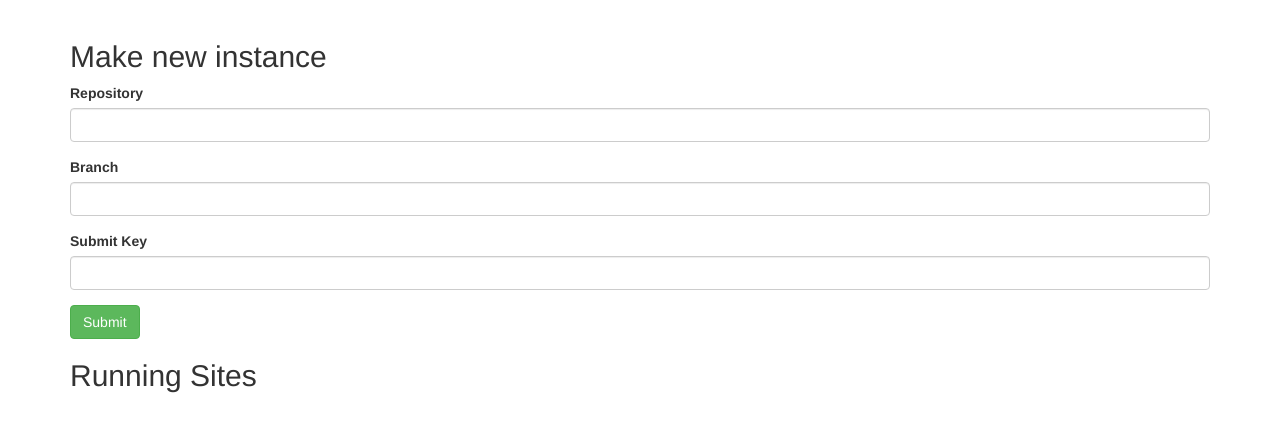
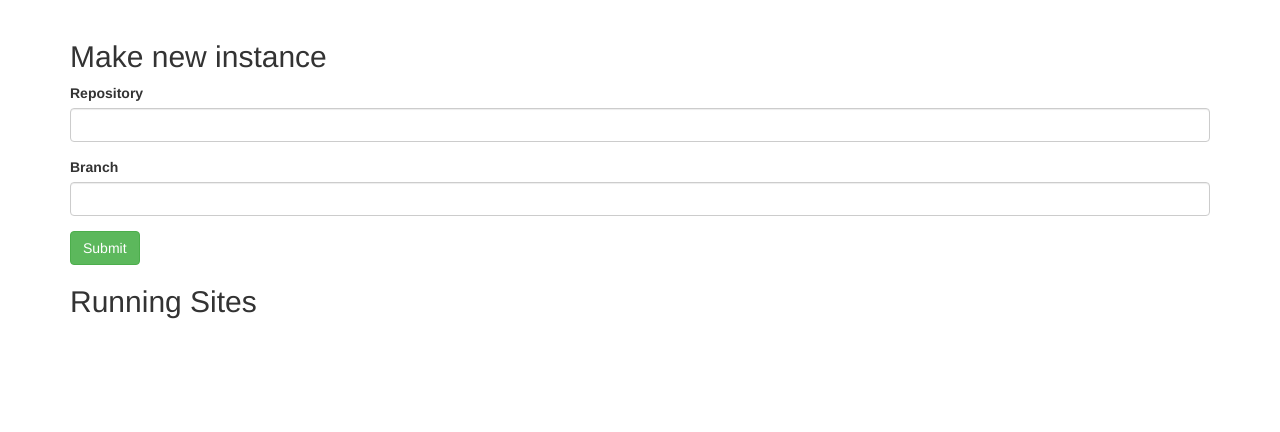
Before and after one commit to gtback/jekyll-hydra, a Flask app: page /admin in a window 1280 px wide. Shown: the part 51-483 px from the top of the page. Run offline with Flask 2, Linux system fonts and the light colour scheme; the visitor is signed in with stand-in values (Sample User, id 1); data that the repository does not hold is empty; parts of the project's set-up code (start-up, migrations or seed data) failed here and were passed over; some libraries are stand-ins or nearby versions.

Commit message:
Remove submit key

```diff
--- a/app.py
+++ b/app.py
@@ -25,7 +25,6 @@ app.config.from_pyfile('config.py')
 
 START_PORT = 4000
 HOST_NAME = app.config["HOST"]
-SUBMIT_KEY = app.config["SUBMIT_KEY"]
 OUTPUT_BASE_DIR = "/var/hydra/build/"
 
 logger = logging.getLogger('hydra')
@@ -117,11 +116,6 @@ class Instance(db.Model):
 class SubmitForm(Form):
     repository = TextField('Repository', validators=[Required()])
     branch = TextField('Branch', validators=[Required()])
-    key = TextField('Submit Key', validators=[Required()])
-
-    def validate_key(form, field):
-        if field.data != SUBMIT_KEY:
-            raise ValidationError("Invalid Submission Key")
 
 
 roles_users = db.Table('roles_users',
--- a/templates/home.html
+++ b/templates/home.html
@@ -34,7 +34,6 @@
   <form action="{{ url_for('home') }}" method="post">
     {{ wtf.form_field(form.repository) }}
     {{ wtf.form_field(form.branch) }}
-    {{ wtf.form_field(form.key) }}
     <button class="btn btn-success" type="submit" title="Submit"><span>Submit</span></button>
     {{ form.csrf_token }}
   </form>
```
